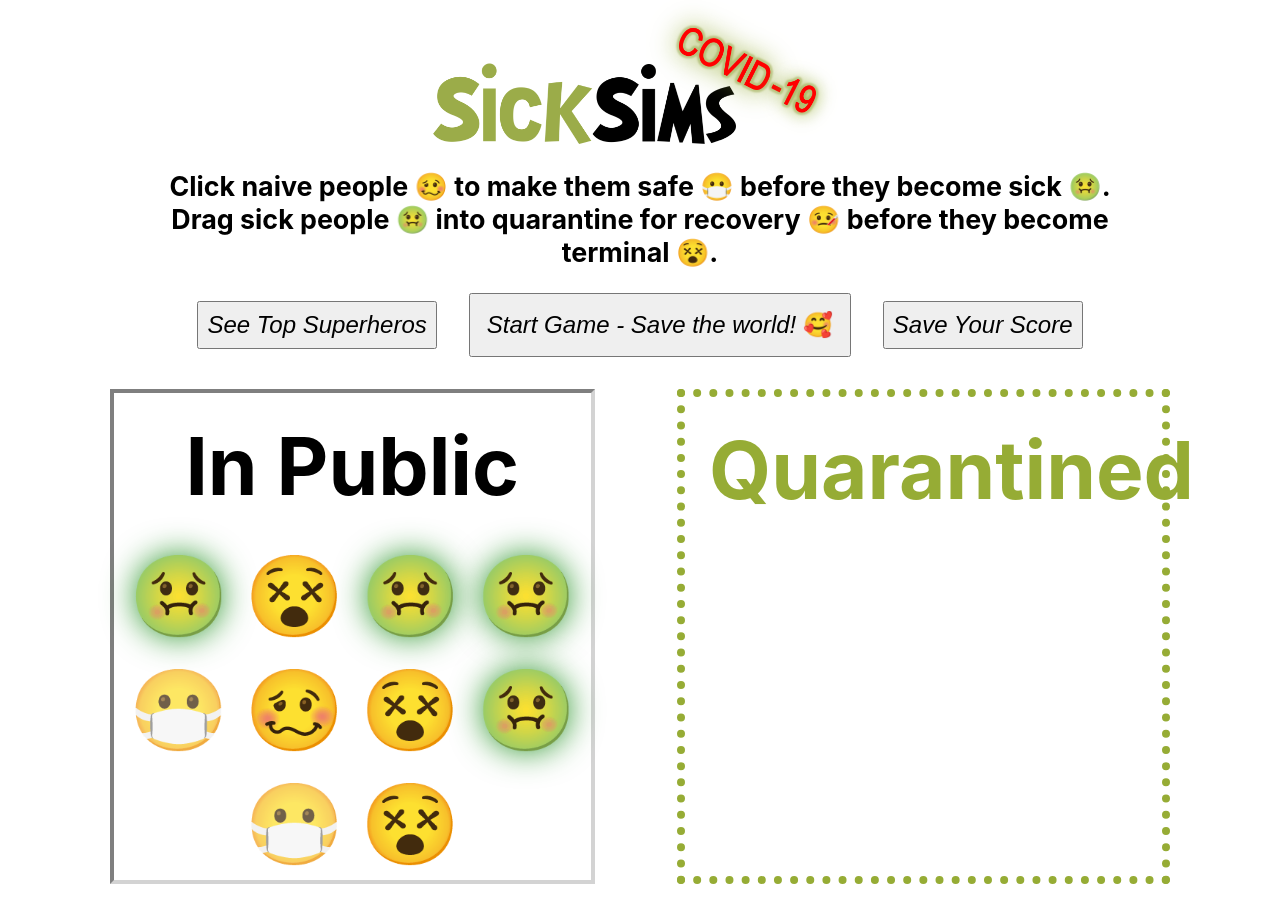
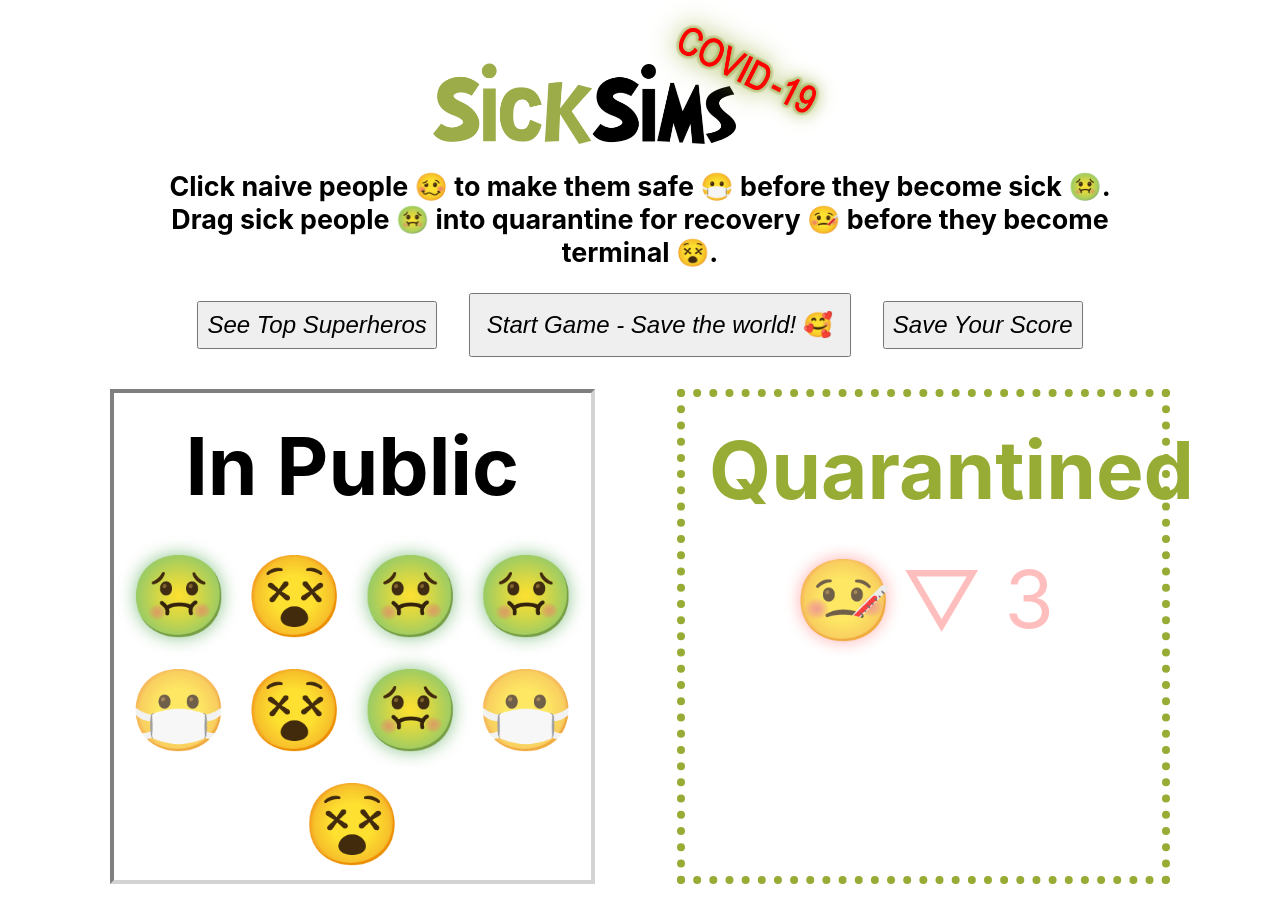
Before and after one commit to ryanmeinzer/sicksims, a React (Create React App) app: page /play in a window 1280 px wide. Built offline with nearby package versions, Linux system fonts and the light colour scheme.

Commit message:
added margin to countdown to prevent emoji and timer spans from separating upon wrap

```diff
--- a/src/NaivePerson.js
+++ b/src/NaivePerson.js
@@ -6,7 +6,7 @@
 class NaivePerson extends Component {
 
     state = {
-        time: 3
+        time: 4
     }
 
     // with react routes change this to componentDidMount
--- a/src/QuarantinedPerson.js
+++ b/src/QuarantinedPerson.js
@@ -5,7 +5,7 @@
 class QuarantinedPerson extends Component {
 
     state = {
-        time: 5
+        time: 8
     }
 
     componentDidMount = () => {
@@ -37,7 +37,8 @@
     render() {
         return(
             <>
-                <span className='quarantinedPersonEmoji' role='img' aria-label='quarantined person emoji' id={this.props.id} style={{ cursor: 'not-allowed' }}>🤒</span><span className='quarantinedPersonCountdown'> ▽ {this.state.time} </span>
+                <span className='quarantinedPersonEmoji' role='img' aria-label='quarantined person emoji' id={this.props.id} style={{ cursor: 'not-allowed' }}>🤒</span>
+                <span className='quarantinedPersonCountdown'> ▽ {this.state.time} </span>
             </>
         )
     }
--- a/src/SickPerson.js
+++ b/src/SickPerson.js
@@ -6,7 +6,7 @@
 class SickPerson extends Component {
 
     state = {
-        time: 3
+        time: 4
     }
 
     componentDidMount = () => {
--- a/src/index.css
+++ b/src/index.css
@@ -92,18 +92,9 @@
   width: 45%;
   color: #96AC35;
   cursor: not-allowed;
+  display: block;
+  /* word-wrap:break-word; */
 }
-
-/* .FakeGameContainer {
-  align-items: center;
-  width: 75%;
-  border: .5rem solid black;
-  height: 30rem;
-} */
-
-/* .FakeDiv {
-  margin: 5.5rem;
-} */
 
 .scoreButton {
   padding: .5rem;
@@ -188,6 +179,7 @@
 .quarantinedPersonCountdown {
   opacity: .25;
   color: red;
+  padding: 0 .5rem 0 0;
 }
 
 .FakeQuarantinedPersonCountdown {
```
